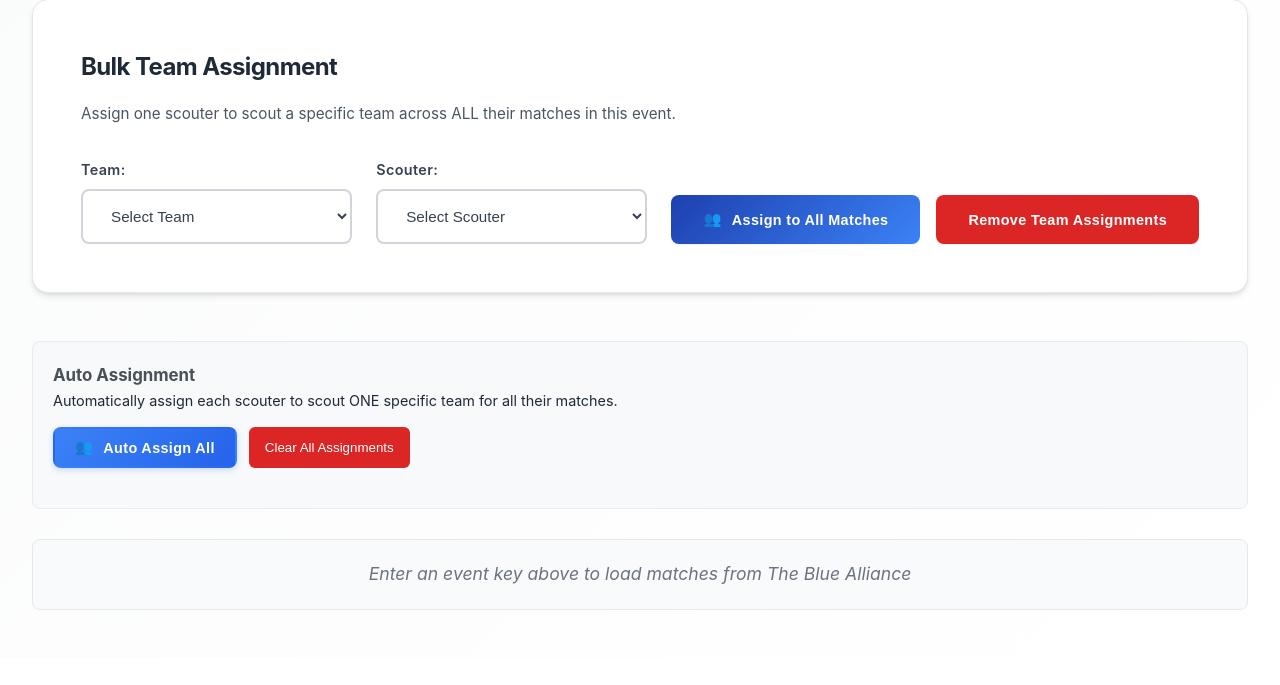
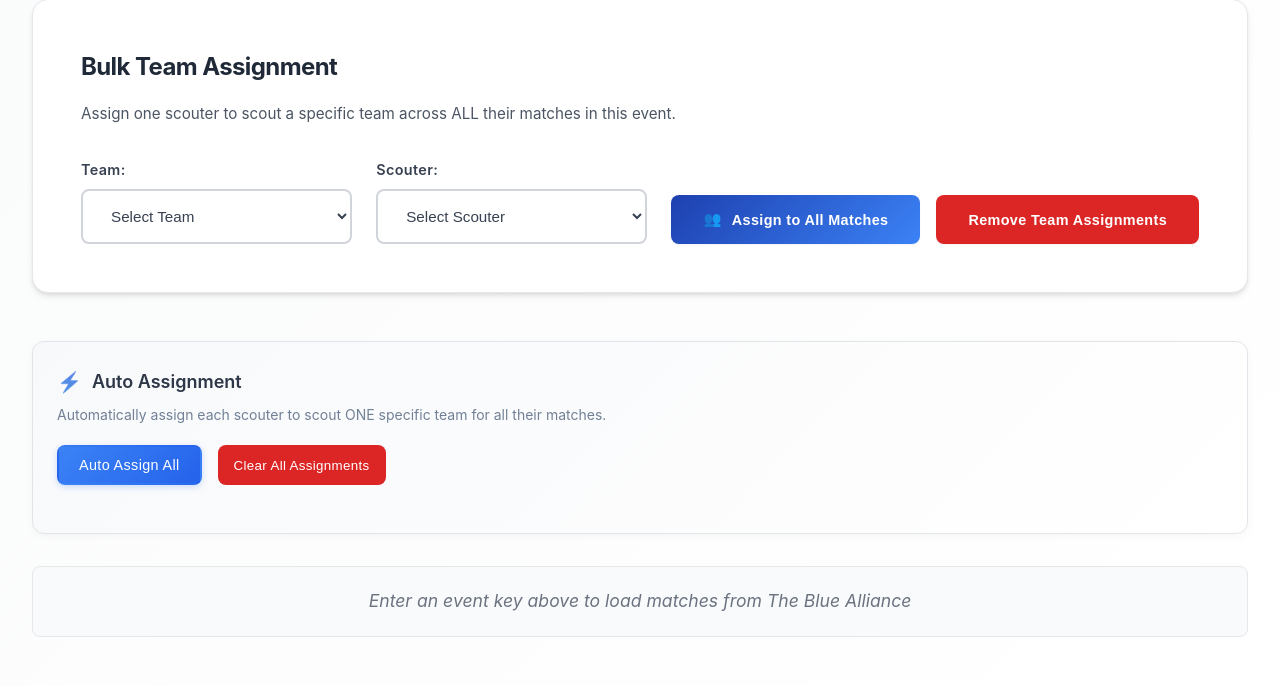
Before and after one commit to SudayKukreja/astraea-scouting-app, a Flask app: template templates/admin_dashboard.html in a window 1280 px wide. Shown: the part 775-1460 px from the top of the page. Before the commit the page ends 1385 px from the top, so only its background shows below. Run offline with Flask 3, Linux system fonts and the light colour scheme; the template is opened without the code that fills it, so the values that code supplies are empty; the visitor is signed in with stand-in values (Sample User, id 1); parts of the project's set-up code (start-up, migrations or seed data) failed here and were passed over.

Commit message:
css auto assign - Deploy 2025-08-15 10:38:22
Service Worker Cache Updated: v20250815-103822

Changes:
M static/dashboard.css
 M sw.js

```diff
--- a/static/dashboard.css
+++ b/static/dashboard.css
@@ -3050,56 +3050,258 @@ button:disabled:hover {
 }
 
 .auto-assignment {
-  background: #f8f9fa;
-  padding: 20px;
-  border-radius: 8px;
-  margin-bottom: 30px;
-  border: 1px solid #e9ecef;
+  background: linear-gradient(135deg, #f8f9fb 0%, #ffffff 100%);
+  padding: 24px;
+  border-radius: 12px;
+  margin-bottom: 32px;
+  border: 1px solid #e1e5e9;
+  box-shadow: 0 2px 8px rgba(0, 0, 0, 0.04);
+  transition: all 0.3s ease;
+}
+
+.auto-assignment:hover {
+  box-shadow: 0 4px 16px rgba(0, 0, 0, 0.08);
+  transform: translateY(-1px);
 }
 
 .auto-assignment h3 {
   margin-top: 0;
-  color: #495057;
+  margin-bottom: 6px;
+  color: #2d3748;
+  font-size: 18px;
+  font-weight: 600;
+  display: flex;
+  align-items: center;
+  gap: 10px;
+}
+
+.auto-assignment h3::before {
+  content: "⚡";
+  font-size: 20px;
+  background: linear-gradient(45deg, #4299e1, #667eea);
+  -webkit-background-clip: text;
+  -webkit-text-fill-color: transparent;
+  background-clip: text;
+}
+
+.auto-assignment p {
+  color: #718096;
+  margin-bottom: 20px;
+  font-size: 14px;
+  line-height: 1.5;
 }
 
 .auto-form {
-  margin-top: 15px;
+  margin-top: 20px;
 }
 
 .auto-actions {
   display: flex;
-  gap: 12px;
-  margin-bottom: 20px;
+  gap: 16px;
+  margin-bottom: 24px;
+  flex-wrap: wrap;
+}
+
+.auto-actions button {
+  position: relative;
+  overflow: hidden;
+  transition: all 0.3s ease;
+  border-radius: 8px;
+  font-weight: 500;
+  letter-spacing: 0.025em;
+}
+
+.auto-actions button:hover {
+  transform: translateY(-2px);
+  box-shadow: 0 6px 20px rgba(0, 0, 0, 0.15);
+}
+
+.auto-actions button::before {
+  content: '';
+  position: absolute;
+  top: 0;
+  left: -100%;
+  width: 100%;
+  height: 100%;
+  background: linear-gradient(90deg, transparent, rgba(255, 255, 255, 0.2), transparent);
+  transition: left 0.5s;
+}
+
+.auto-actions button:hover::before {
+  left: 100%;
 }
 
 .auto-results {
-  margin-top: 15px;
+  margin-top: 20px;
 }
 
 .auto-assign-success {
-  background: #d4edda;
-  border: 1px solid #c3e6cb;
-  color: #155724;
-  padding: 15px;
-  border-radius: 5px;
+  background: linear-gradient(135deg, #d4f4dd 0%, #e8f5e8 100%);
+  border: 1px solid #9ae6b4;
+  color: #22543d;
+  padding: 16px 20px;
+  border-radius: 10px;
+  position: relative;
+  box-shadow: 0 2px 8px rgba(34, 84, 61, 0.1);
+}
+
+.auto-assign-success::before {
+  content: "✓";
+  position: absolute;
+  left: 16px;
+  top: 50%;
+  transform: translateY(-50%);
+  font-size: 18px;
+  font-weight: bold;
+  color: #38a169;
+}
+
+.auto-assign-success {
+  padding-left: 48px;
 }
 
 .auto-assign-error {
-  background: #f8d7da;
-  border: 1px solid #f5c6cb;
-  color: #721c24;
-  padding: 15px;
-  border-radius: 5px;
+  background: linear-gradient(135deg, #fed7d7 0%, #ffeaea 100%);
+  border: 1px solid #fc8181;
+  color: #742a2a;
+  padding: 16px 20px;
+  border-radius: 10px;
+  position: relative;
+  box-shadow: 0 2px 8px rgba(116, 42, 42, 0.1);
+}
+
+.auto-assign-error::before {
+  content: "⚠";
+  position: absolute;
+  left: 16px;
+  top: 50%;
+  transform: translateY(-50%);
+  font-size: 18px;
+  font-weight: bold;
+  color: #e53e3e;
+}
+
+.auto-assign-error {
+  padding-left: 48px;
 }
 
 .assignment-list {
-  margin-top: 10px;
+  margin-top: 16px;
+  max-height: 300px;
+  overflow-y: auto;
+  scrollbar-width: thin;
+  scrollbar-color: #cbd5e0 #f7fafc;
+}
+
+.assignment-list::-webkit-scrollbar {
+  width: 6px;
+}
+
+.assignment-list::-webkit-scrollbar-track {
+  background: #f7fafc;
+  border-radius: 3px;
+}
+
+.assignment-list::-webkit-scrollbar-thumb {
+  background: #cbd5e0;
+  border-radius: 3px;
+}
+
+.assignment-list::-webkit-scrollbar-thumb:hover {
+  background: #a0aec0;
 }
 
 .assignment-item {
-  background: white;
-  padding: 8px 12px;
-  margin: 5px 0;
-  border-radius: 4px;
-  border-left: 3px solid #28a745;
-}
+  background: linear-gradient(135deg, #ffffff 0%, #f8f9fa 100%);
+  padding: 12px 16px;
+  margin: 8px 0;
+  border-radius: 8px;
+  border-left: 4px solid #48bb78;
+  box-shadow: 0 2px 4px rgba(0, 0, 0, 0.05);
+  transition: all 0.3s ease;
+  position: relative;
+  overflow: hidden;
+}
+
+.assignment-item:hover {
+  transform: translateX(4px);
+  box-shadow: 0 4px 12px rgba(0, 0, 0, 0.1);
+  border-left-color: #38a169;
+}
+
+.assignment-item::after {
+  content: '';
+  position: absolute;
+  top: 0;
+  right: -100%;
+  width: 100%;
+  height: 100%;
+  background: linear-gradient(90deg, transparent, rgba(72, 187, 120, 0.05), transparent);
+  transition: right 0.5s ease;
+}
+
+.assignment-item:hover::after {
+  right: 100%;
+}
+
+.assignment-item:first-child {
+  margin-top: 0;
+}
+
+.assignment-item:last-child {
+  margin-bottom: 0;
+}
+
+/* Enhanced typography */
+.assignment-item {
+  font-size: 14px;
+  font-weight: 500;
+  color: #2d3748;
+  line-height: 1.4;
+}
+
+/* Loading state */
+.auto-assignment.loading {
+  opacity: 0.7;
+  pointer-events: none;
+}
+
+.auto-assignment.loading::after {
+  content: '';
+  position: absolute;
+  top: 50%;
+  left: 50%;
+  width: 20px;
+  height: 20px;
+  margin: -10px 0 0 -10px;
+  border: 2px solid #e2e8f0;
+  border-top: 2px solid #4299e1;
+  border-radius: 50%;
+  animation: spin 1s linear infinite;
+}
+
+@keyframes spin {
+  0% { transform: rotate(0deg); }
+  100% { transform: rotate(360deg); }
+}
+
+/* Responsive design */
+@media (max-width: 768px) {
+  .auto-assignment {
+    padding: 20px 16px;
+    margin-bottom: 24px;
+  }
+
+  .auto-actions {
+    flex-direction: column;
+    gap: 12px;
+  }
+
+  .auto-actions button {
+    width: 100%;
+  }
+
+  .assignment-item {
+    padding: 10px 12px;
+  }
+}
--- a/sw.js
+++ b/sw.js
@@ -1,6 +1,6 @@
-const CACHE_NAME = 'astraea-cache-20250815-103343'; // Updated version
-const STATIC_CACHE = 'astraea-static-v20250815-103343';
-const DYNAMIC_CACHE = 'astraea-dynamic-v20250815-103343';
+const CACHE_NAME = 'astraea-cache-20250815-103822'; // Updated version
+const STATIC_CACHE = 'astraea-static-v20250815-103822';
+const DYNAMIC_CACHE = 'astraea-dynamic-v20250815-103822';
 
 // Essential files for offline functionality
 const STATIC_ASSETS = [
```
